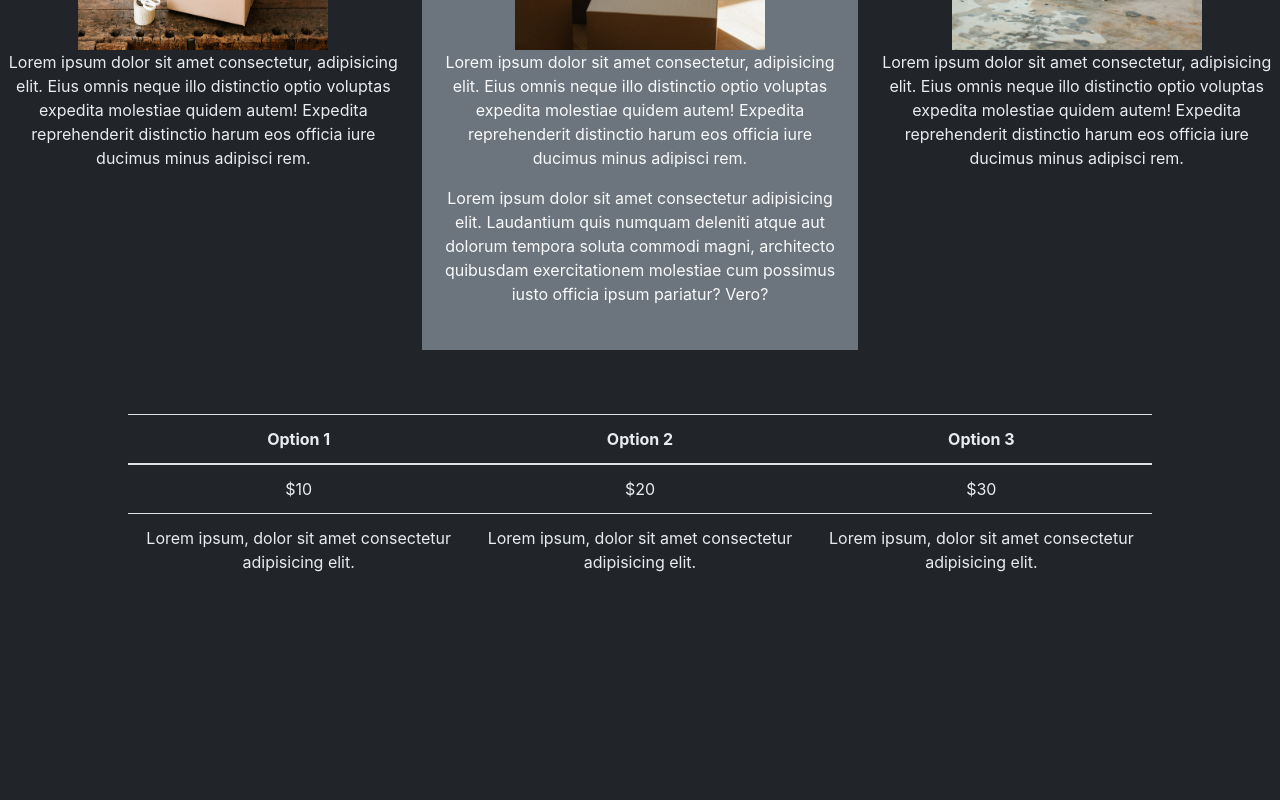
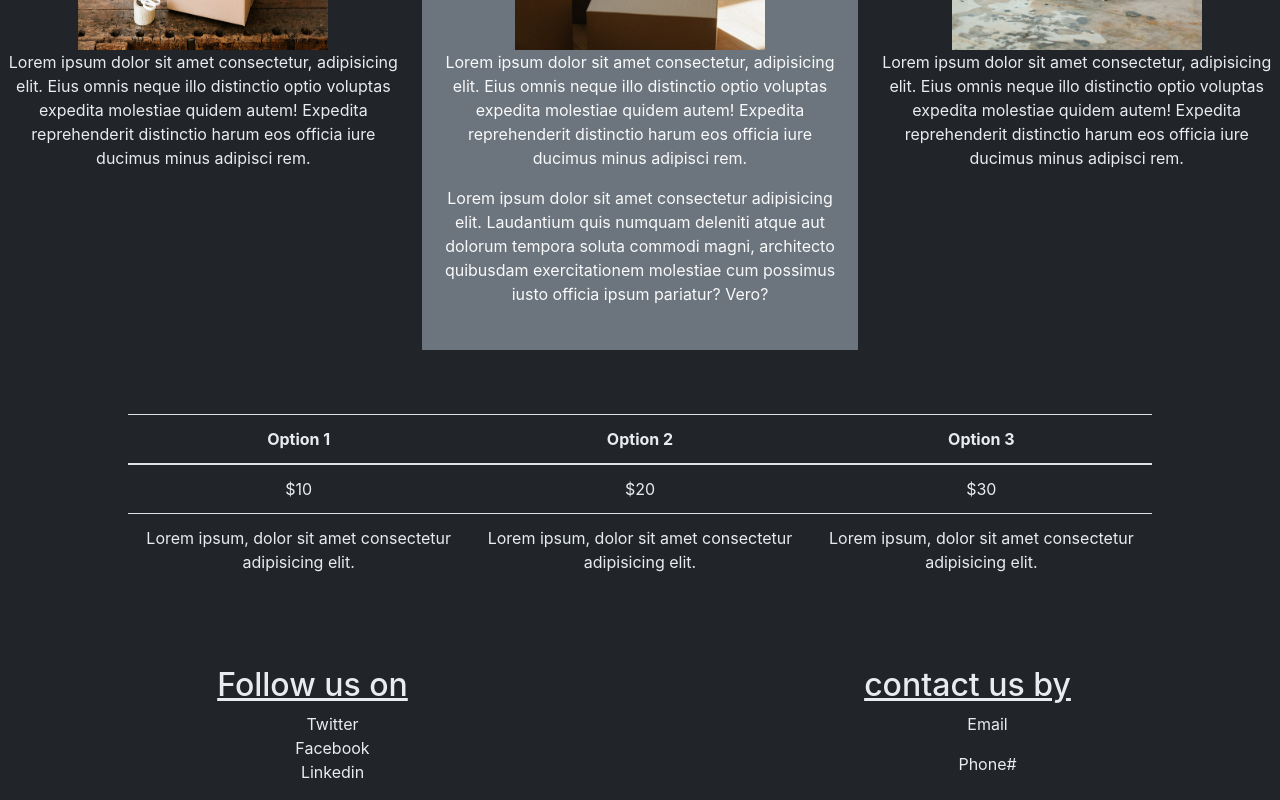
Before and after one commit to MikeD501/Scroll-Page-1, a plain HTML site: page Index.html in a window 1280 px wide. Shown: the part 554-1354 px from the top of the page. Before the commit the page ends 1156 px from the top, so only its background shows below. Drawn offline with nearby package versions, Linux system fonts and the light colour scheme.

Commit message:
html and css for contact info
added contact info section and styled it

```diff
--- a/Index.html
+++ b/Index.html
@@ -19,7 +19,7 @@
     color: #E9ECEF
     -->
 
-    <nav class="navbar">
+    <nav class="navbar navbar-static-top">
             <ul class="nav">
                 <li class="nav-item">
                     <a class="nav-link" href="home"> Information </a> </li>
@@ -97,9 +97,31 @@
                     </tr>
             </table>
         </div>
-
     </div>
 
+    <div class="contactInfo">
+        <div class="row">
+            <div class="col">
+                <h2> Follow us on </h2>
+            </div>
+            <div class="col">
+                <h2> contact us by </h2>
+            </div>
+        </div>
+      <div class="row">
+            <div class="col">
+                <ul>
+                    <li> Twitter </li>
+                    <li> Facebook </li>
+                    <li> Linkedin</li>
+                </ul>
+            </div>
+            <div class="col">
+                <ul> Email </ul>
+                <ul> Phone# </ul>
+            </div>
+        </div>
+    </div>
 
 
 <script src="https://code.jquery.com/jquery-3.2.1.slim.min.js" integrity="sha384-KJ3o2DKtIkvYIK3UENzmM7KCkRr/rE9/Qpg6aAZGJwFDMVNA/GpGFF93hXpG5KkN" crossorigin="anonymous"></script>
--- a/css/styles.css
+++ b/css/styles.css
@@ -51,3 +51,15 @@ width: 80%;
 margin: 0 auto;
 margin-top: 5%;
 }
+
+.contactInfo li {
+    list-style-type: none;
+}
+
+.contactInfo {
+    Margin-top: 5%;
+}
+
+.contactInfo h2 {
+    text-decoration: underline;
+}
```
